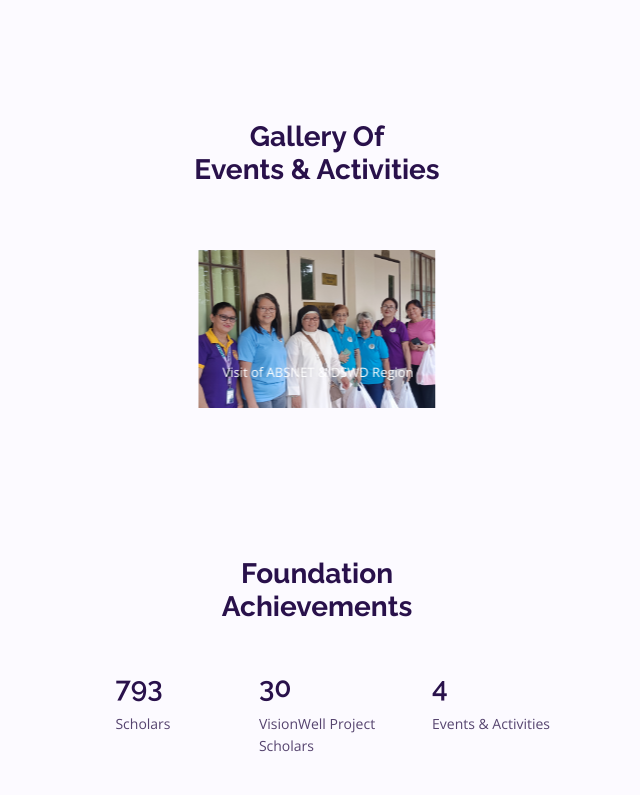
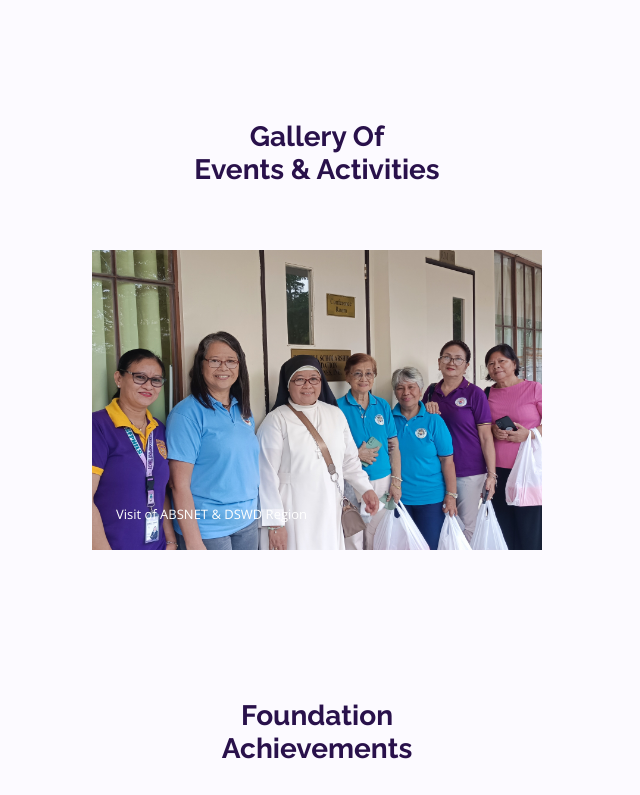
Before and after one commit to RSFPHILSINC/rsfphils, a PHP site: page /index.html in a window 1280 px wide. Shown: the part 1186-1981 px from the top of the page, without its empty margins (323-963 px from the left). Run offline with PHP 8.4, Linux system fonts and the light colour scheme.

Commit message:
Update styles.css

```diff
--- a/assets/css/styles.css
+++ b/assets/css/styles.css
@@ -550,7 +550,7 @@ input {
 /*=============== DISCOVER ===============*/
 .discover__card {
   position: relative;
-  width: 200px;
+  width: 450px !important;
   overflow: var(--img-hidden);
 }
 
```
